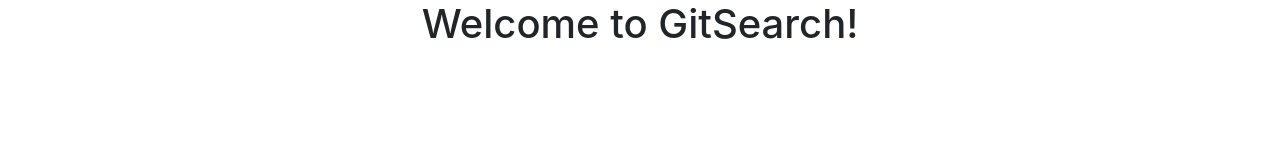
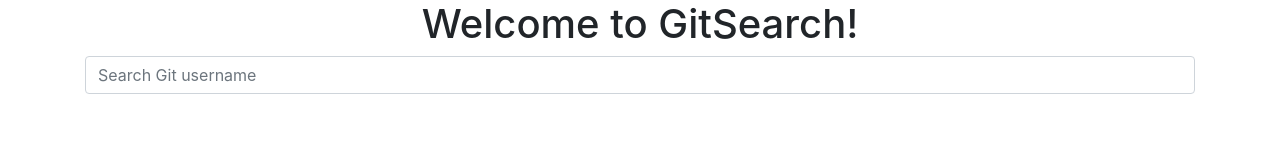
Before and after one commit to KellenNjoroge/GitSearch, an Angular app: page / in a window 1280 px wide. Shown: the top 160 px of the page. Built offline with nearby package versions, Linux system fonts and the light colour scheme; no server answers.

Commit message:
form is working

```diff
--- a/src/app/app.component.html
+++ b/src/app/app.component.html
@@ -1,7 +1,9 @@
 <!--The content below is only a placeholder and can be replaced.-->
-<div style="text-align:center">
-  <h1>
-    Welcome to {{ title }}!
-  </h1>
+<div class = "container">
+  <div style="text-align:center">
+    <h1>
+      Welcome to {{ title }}!
+    </h1>
+  </div>
+  <app-profile></app-profile>
 </div>
-<app-profile></app-profile>
--- a/src/app/app.module.ts
+++ b/src/app/app.module.ts
@@ -3,6 +3,7 @@
 import { AppComponent } from './app.component';
 import { ProfileComponent } from './profile/profile.component';
 import {HttpModule} from '@angular/http';
+import {FormsModule} from '@angular/forms';
 import {ProfilesService} from './profile-service/profiles.service';
 
 @NgModule({
@@ -12,7 +13,8 @@
   ],
   imports: [
     BrowserModule,
-    HttpModule
+    HttpModule,
+    FormsModule
   ],
   providers: [ProfilesService],
   bootstrap: [AppComponent]
--- a/src/app/profile-service/profiles.service.ts
+++ b/src/app/profile-service/profiles.service.ts
@@ -19,11 +19,14 @@
     map(res => res.json())
   );
   }
-  getProfileRepos(){
+  getProfileRepos() {
     return this.http.get('https://api.github.com/users/'
     + this.username + '/repos?client_id' + this.clientid + '&client_secret=' + this.clientsecret )
     .pipe(
     map(res => res.json())
   );
   }
+  updateProfile(username: string) {
+    this.username = username;
+  }
 }
--- a/src/app/profile/profile.component.html
+++ b/src/app/profile/profile.component.html
@@ -1,3 +1,8 @@
+<form>
+  <div class = "form-group">
+    <input type = "text" class = "form-control" placeholder="Search Git username" ([ngModel]) = "username" name = "username" (keyup) ="findProfile()">
+  </div>
+</form>
   <div *ngIf="profile">
       <div class = "card">
         <div class = "card-header">
--- a/src/app/profile/profile.component.ts
+++ b/src/app/profile/profile.component.ts
@@ -11,6 +11,7 @@
 export class ProfileComponent implements OnInit {
   profile: any [];
   repos: any [];
+  username: string;
   constructor(private profilesService: ProfilesService, private http: Http) {
     this.profilesService.getProfileInfo().subscribe(profile => {
     console.log(profile);
@@ -22,7 +23,17 @@
       this.repos = repos;
       });
   }
-
+  findProfile() {
+    this.profilesService.updateProfile(this.username);
+    this.profilesService.getProfileInfo().subscribe(profile => {
+      console.log(profile);
+      this.profile = profile;
+      });
+      this.profilesService.getProfileRepos().subscribe(repos => {
+        console.log(repos);
+        this.repos = repos;
+        });
+  }
   ngOnInit() {
   }
 
```
Lines whose indentation alone changed are shown as unchanged.
